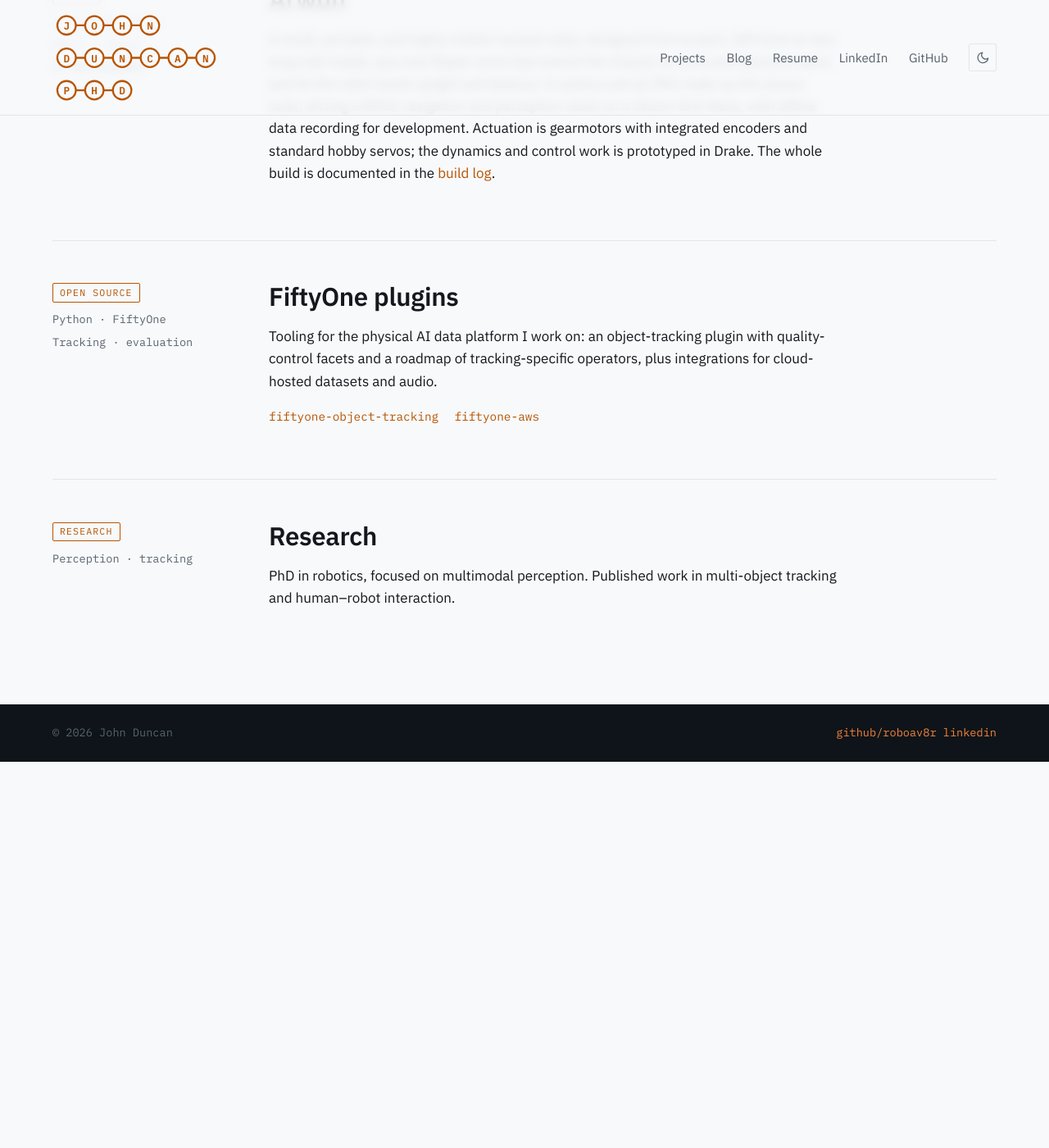
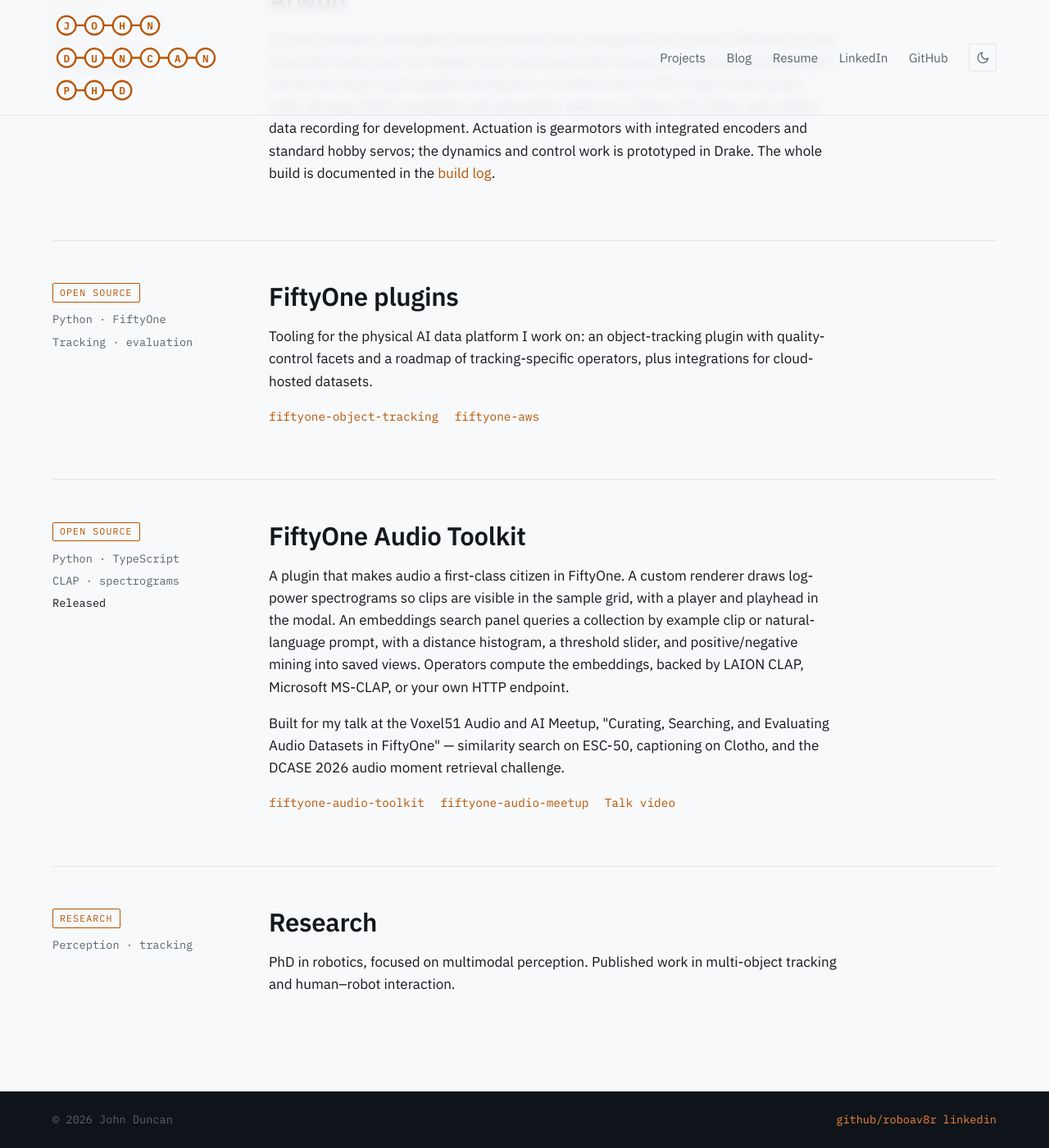
Before and after one commit to roboav8r/roboav8r.github.io, a Jekyll site: the page built from projects.md, in a window 1280 px wide and 1400 px high, scrolled down 509 px. Shown: the whole window at 82% size. Built offline with Jekyll 4.4.1, drawn with Linux system fonts in a browser that asks for light colours; before the commit the page ends 1438 px from its top, so only the background shows below that.

Commit message:
Add audio ML meetup talk: post, projects entry, resume Talks section
Highlights the August 2026 Voxel51 Audio and AI Meetup talk, "Curating,
Searching, and Evaluating Audio Datasets in FiftyOne", across three surfaces.

Post: a short announcement at /log/i-gave-a-talk-on-audio-ml-in-fiftyone/ —
the three demo threads (CLAP similarity search on ESC-50, CoNeTTE captioning
on Clotho, DCASE 2026 moment retrieval), the video, and both repos.

Projects: a new "FiftyOne Audio Toolkit" entry at #audio covering the
spectrogram renderer, the embeddings search panel, and the embedding
operators, linking both repos and the talk video. The existing FiftyOne
plugins entry drops its trailing "and audio" so the two don't overlap.

Resume: a new Talks block between Publications and Certifications, seeded
with this talk. Reuses the existing .pub-list styling, so no CSS changes.

Co-Authored-By: Claude Opus 5 <noreply@anthropic.com>

```diff
--- a/projects.md
+++ b/projects.md
@@ -66,10 +66,38 @@ description: Robotics and perception projects — Arwun, PRISM, FiftyOne plugins
       <h2>FiftyOne plugins</h2>
       <p>Tooling for the physical AI data platform I work on: an object-tracking
          plugin with quality-control facets and a roadmap of tracking-specific operators,
-         plus integrations for cloud-hosted datasets and audio.</p>
+         plus integrations for cloud-hosted datasets.</p>
       <p class="project-links mono">
         <a href="https://github.com/{{ site.github_user }}/fiftyone-object-tracking">fiftyone-object-tracking</a>
         <a href="https://github.com/{{ site.github_user }}/fiftyone-aws">fiftyone-aws</a>
+      </p>
+    </div>
+  </div>
+</section>
+
+<section class="wrap section project" id="audio">
+  <div class="project-grid">
+    <div class="project-meta mono">
+      <span class="tag">Open source</span>
+      <span>Python · TypeScript</span>
+      <span>CLAP · spectrograms</span>
+      <span class="status">Released</span>
+    </div>
+    <div class="project-body">
+      <h2>FiftyOne Audio Toolkit</h2>
+      <p>A plugin that makes audio a first-class citizen in FiftyOne. A custom renderer
+         draws log-power spectrograms so clips are visible in the sample grid, with a
+         player and playhead in the modal. An embeddings search panel queries a collection
+         by example clip or natural-language prompt, with a distance histogram, a threshold
+         slider, and positive/negative mining into saved views. Operators compute the
+         embeddings, backed by LAION CLAP, Microsoft MS-CLAP, or your own HTTP endpoint.</p>
+      <p>Built for my talk at the Voxel51 Audio and AI Meetup, "Curating, Searching, and
+         Evaluating Audio Datasets in FiftyOne" — similarity search on ESC-50, captioning
+         on Clotho, and the DCASE 2026 audio moment retrieval challenge.</p>
+      <p class="project-links mono">
+        <a href="https://github.com/{{ site.github_user }}/fiftyone-audio-toolkit">fiftyone-audio-toolkit</a>
+        <a href="https://github.com/{{ site.github_user }}/fiftyone-audio-meetup">fiftyone-audio-meetup</a>
+        <a href="https://youtu.be/HFSGU5sQy0k">Talk video</a>
       </p>
     </div>
   </div>
```
Also changed, not shown: _posts/2026-08-08-i-gave-a-talk-on-audio-ml-in-fiftyone.md (added, +31 -0 lines), resume.md (+12 -0 lines).
